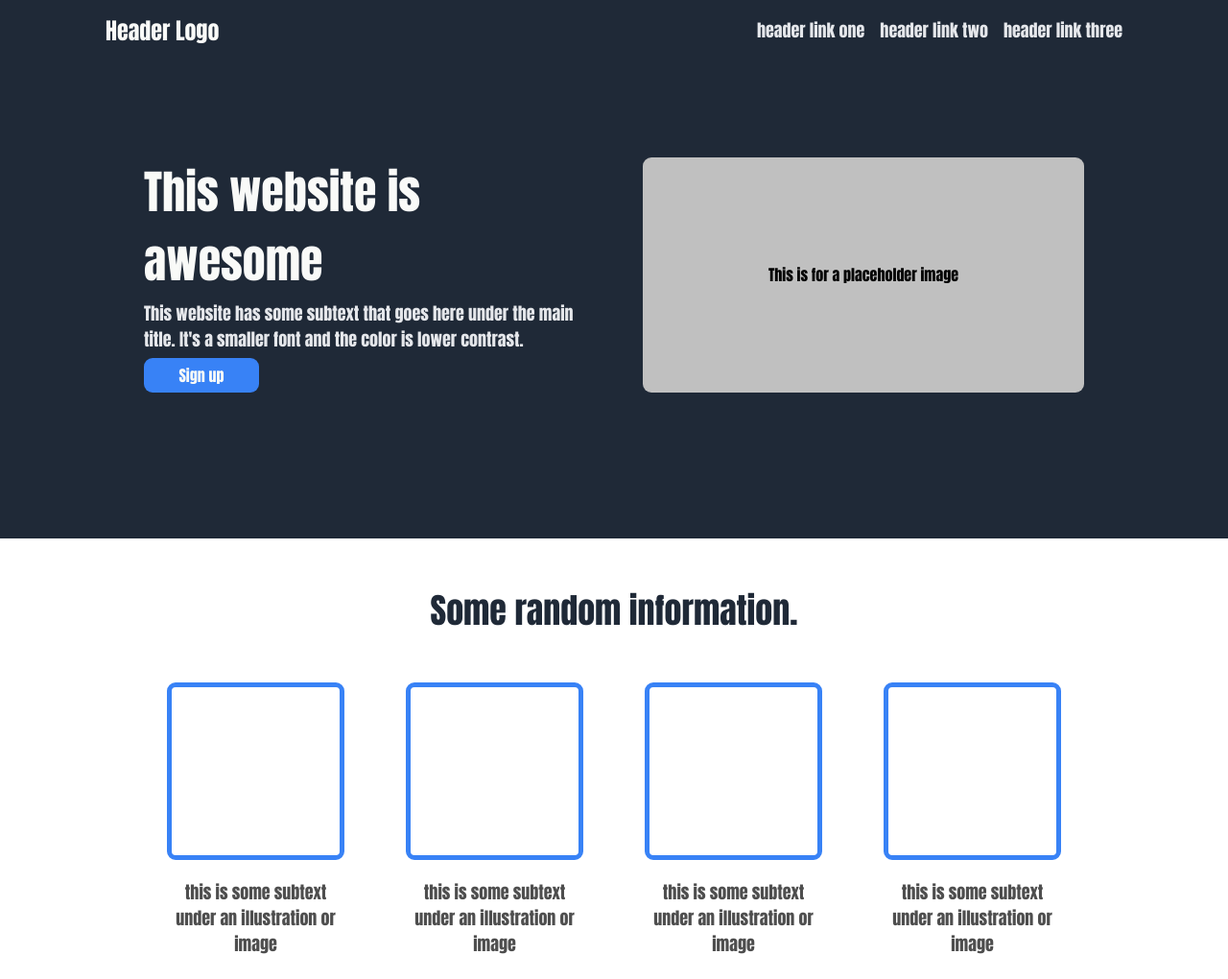
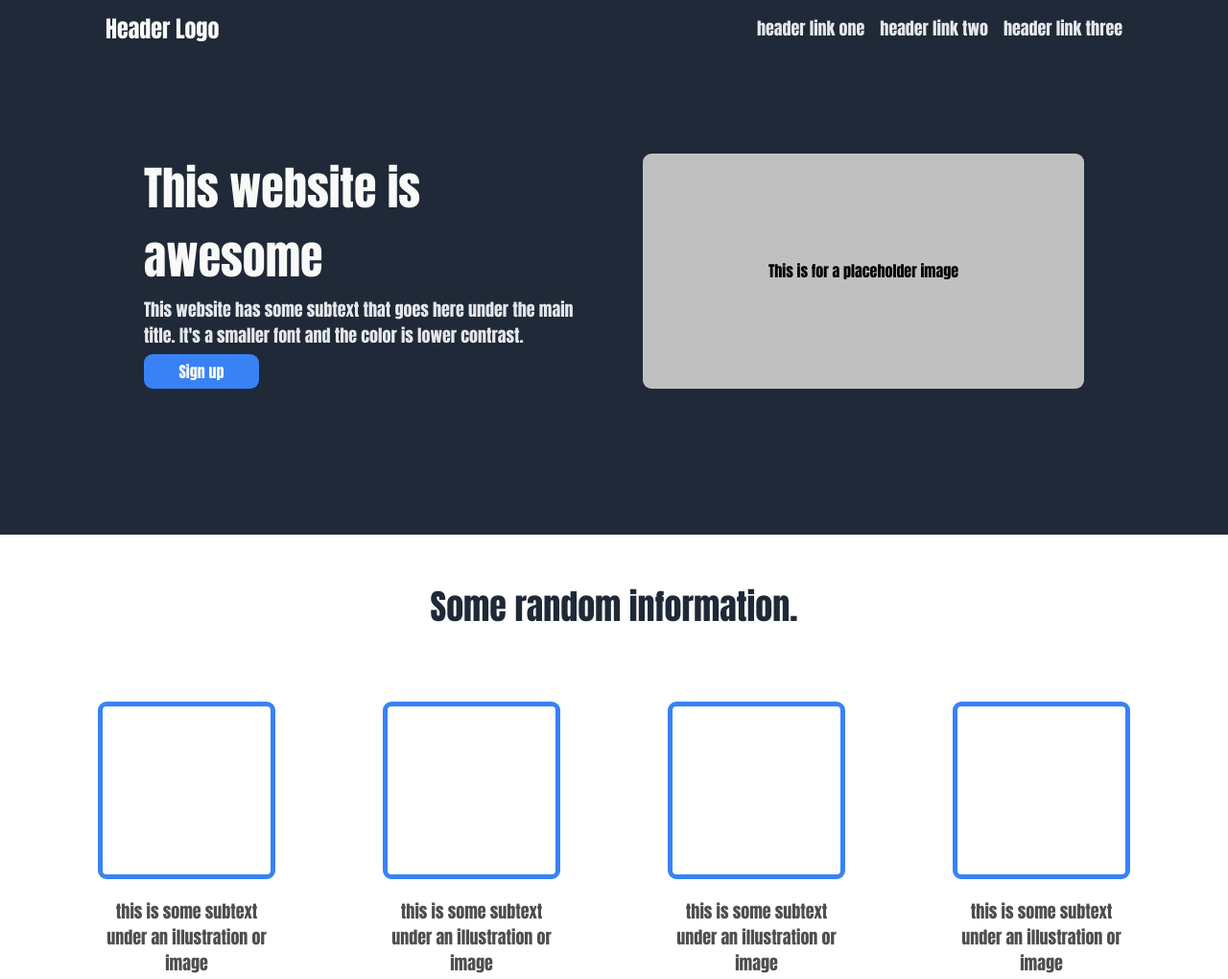
Before and after one commit to JJWIV06/Landing-page-css, a plain HTML site: page index.html in a window 1280 px wide. Shown: the top 1020 px of the page at 96% size. Drawn offline with Linux system fonts and the light colour scheme.

Commit message:
Changed margins around quote text and increased box size under random information

```diff
--- a/index.html
+++ b/index.html
@@ -11,9 +11,9 @@
         <div class="logo">Header Logo</div>
         <div>
             <ul>
-                <li>header link three</li>
-                <li>header link two</li>
-                <li>header link one</li>
+                <li><a href="https://www.google.com/">header link three</a></li>
+                <li><a href="https://www.google.com/">header link two</a></li>
+                <li><a href="https://www.google.com/">header link one</a></li>
             </ul>
         </div>
     </div>
@@ -21,7 +21,7 @@
         <div class="content-box-one-left">
             <div class="content-box-one-left-title">This website is awesome</div>
             <div class="content-box-one-left-text">This website has some subtext that goes here under the main title. It's a smaller font and the color is lower contrast.</div>
-            <button class="top-sign-up-button">Sign up</button>
+            <a href="https://www.google.com/"><button class="top-sign-up-button">Sign up</button></a>
         </div>
         <div class="content-box-one-right">
             <p>This is for a placeholder image</p>
@@ -54,7 +54,7 @@
                 <div class="sign-up-box-text-top">Call to action! It's time!</div>
                 <div class="sign-up-box-text-bottom">Sign up for our product by clicking that button right over there!</div>
             </div>
-            <button class="bottom-sign-up-button">Sign up</button>
+            <a href="https://www.google.com/"><button class="bottom-sign-up-button">Sign up</button></a>
         </div>
     </div>
     <div class="footer">Copyright &copy; The Odin Project 2021</div>
--- a/styles.css
+++ b/styles.css
@@ -31,11 +31,15 @@ ul {
     list-style: none;
     gap: 16px;
     padding: 0;
+    width: 500px;
+    flex-shrink: 1
+}
+
+a {
+    text-decoration: none;
     font-family: Impact, Haettenschweiler, 'Arial Narrow Bold', sans-serif;
     font-size: 18px;
     color: #E5E7EB;
-    width: 500px;
-    flex-shrink: 1
 }
 
 /* --------------------------------------------CONTENT BOX ONE----------------------------------------- */
@@ -132,6 +136,7 @@ ul {
     display: flex;
     flex-direction: column;
     align-items: center;
+    margin: 24px
 }
 
 .box-text {
@@ -143,7 +148,7 @@ ul {
 
 .quote {
     text-align: start;
-    padding: 229px 229px 0 229px;
+    padding: 229px 450px 0 450px;
     font-size: 36px;
     font-family: light;
     font-style: italic;
@@ -154,7 +159,7 @@ ul {
 
 .signature {
     text-align: end;
-    padding: 24px 250px 130px 250px;
+    padding: 24px 520px 130px 250px;
     font-weight: 700;
     font-size: 24px;
     background-color: #E5E7EB;
```
